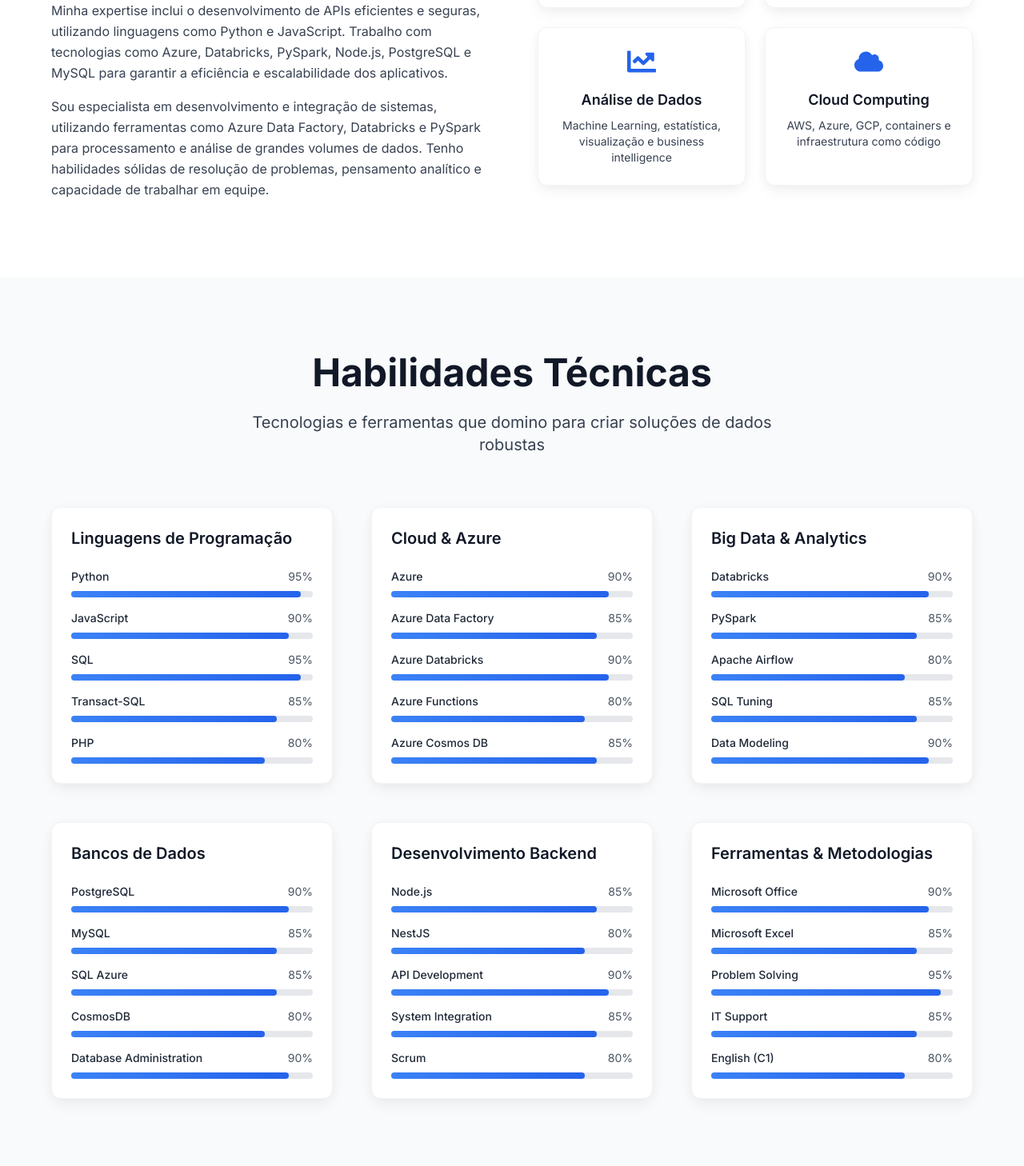
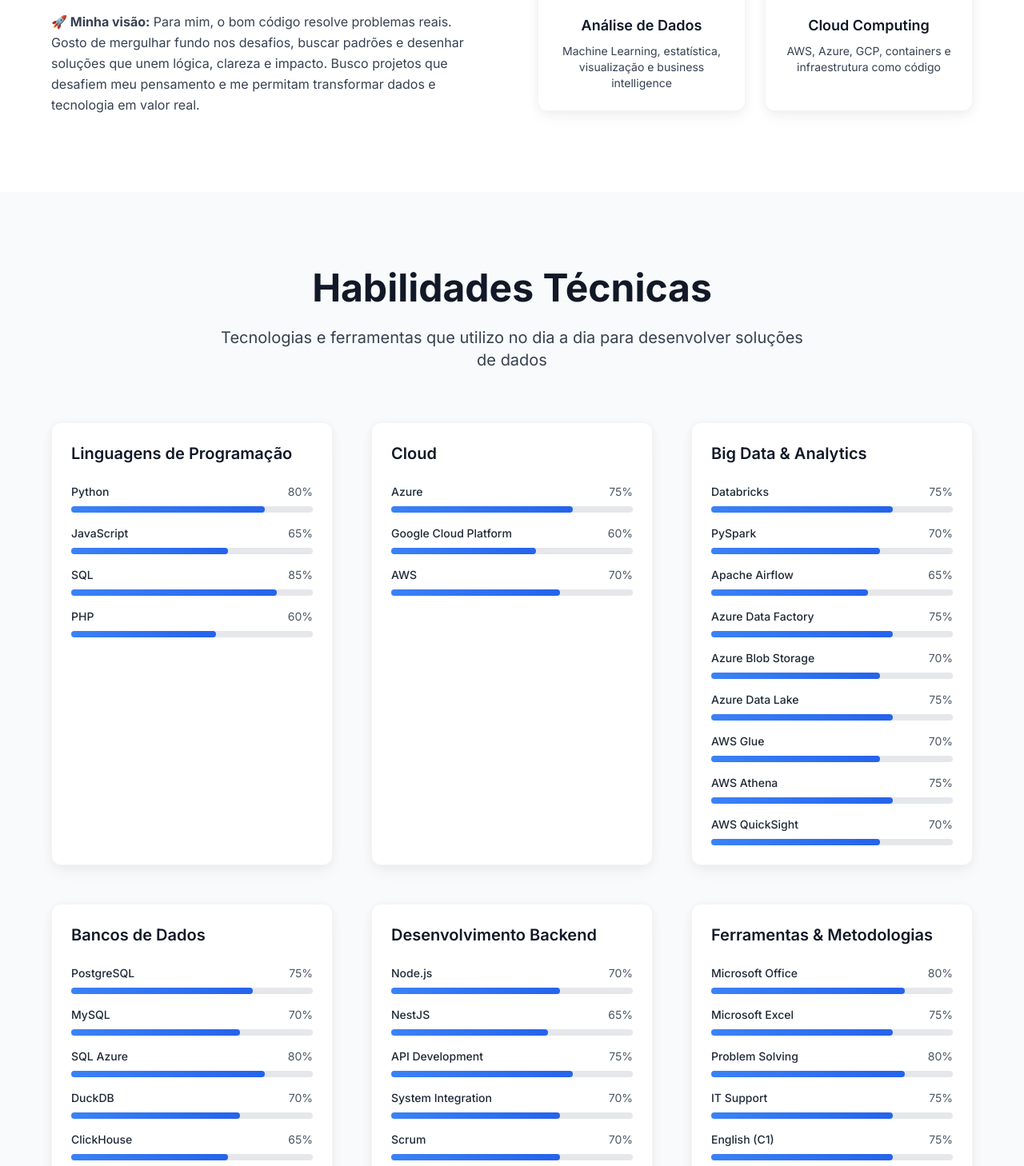
Before and after one commit to regiolopes/portfolio, a React (Vite) app: page / in a window 1280 px wide. Shown: the part 1312-2770 px from the top of the page at 80% size. Built offline with nearby package versions, Linux system fonts and the light colour scheme.

Commit message:
✨ feat(about/contact): Atualiza o conteúdo dos componentes `About` e `Contact`, removendo o formulário de contato e melhorando a descrição profissional

```diff
--- a/src/components/About.jsx
+++ b/src/components/About.jsx
@@ -64,12 +64,6 @@
         >
           Sobre Mim
         </motion.h2>
-        <motion.p
-          variants={itemVariants}
-          className="text-lg md:text-xl text-gray-700 dark:text-gray-200 max-w-3xl mx-auto px-4"
-        >
-          Engenheiro de Dados e Desenvolvedor de Software apaixonado por criar soluções inovadoras
-        </motion.p>
         </motion.div>
 
         <div className="grid lg:grid-cols-2 gap-12 lg:gap-16 items-center">
@@ -90,19 +84,13 @@
               className="space-y-4 text-gray-700 dark:text-gray-200 leading-relaxed"
             >
               <p>
-                Sou um BackEnd Developer e Engenheiro de Dados com uma paixão por desenvolver soluções tecnológicas inovadoras.
-                Com mais de 5 anos de experiência no setor, tenho um histórico comprovado de sucesso na criação de aplicativos
-                robustos e na implementação de arquiteturas escaláveis para gerenciamento e análise de dados.
+                Desde criança, sempre fui curioso sobre como as coisas funcionam. Hoje, canalizo essa curiosidade para o mundo digital como Back-End Developer e Engenheiro de Dados, transformando desafios complexos em soluções que fazem sentido.
               </p>
               <p>
-                Minha expertise inclui o desenvolvimento de APIs eficientes e seguras, utilizando linguagens como Python e JavaScript.
-                Trabalho com tecnologias como Azure, Databricks, PySpark, Node.js, PostgreSQL e MySQL para garantir a eficiência
-                e escalabilidade dos aplicativos.
+                <strong>💡 O que me move:</strong> Acredito que a tecnologia é uma ponte que conecta pessoas, ideias e oportunidades. Não busco apenas criar sistemas que funcionem, mas soluções com propósito que melhorem processos e contem histórias através dos dados.
               </p>
               <p>
-                Sou especialista em desenvolvimento e integração de sistemas, utilizando ferramentas como Azure Data Factory,
-                Databricks e PySpark para processamento e análise de grandes volumes de dados. Tenho habilidades sólidas de
-                resolução de problemas, pensamento analítico e capacidade de trabalhar em equipe.
+                <strong>🚀 Minha visão:</strong> Para mim, o bom código resolve problemas reais. Gosto de mergulhar fundo nos desafios, buscar padrões e desenhar soluções que unem lógica, clareza e impacto. Busco projetos que desafiem meu pensamento e me permitam transformar dados e tecnologia em valor real.
               </p>
             </motion.div>
           </motion.div>
--- a/src/components/Footer.jsx
+++ b/src/components/Footer.jsx
@@ -1,6 +1,6 @@
 import React from 'react'
 import { motion } from 'framer-motion'
-import { FaGithub, FaLinkedin, FaEnvelope, FaHeart } from 'react-icons/fa'
+import { FaGithub, FaLinkedin, FaEnvelope } from 'react-icons/fa'
 
 const Footer = () => {
   const containerVariants = {
@@ -41,11 +41,7 @@
             variants={itemVariants}
             className="mb-8"
           >
-            <h3 className="text-3xl font-bold mb-4">Regio</h3>
-            <p className="text-gray-400 max-w-2xl mx-auto mb-8">
-              Engenheiro de Dados apaixonado por transformar informações em valor de negócio.
-              Sempre em busca de novos desafios e oportunidades de crescimento.
-            </p>
+            <h3 className="text-3xl font-bold mb-8">Regio</h3>
 
             <div className="flex justify-center space-x-6 mb-8">
               <motion.a
@@ -83,12 +79,9 @@
             variants={itemVariants}
             className="border-t border-gray-800 pt-8"
           >
-            <div className="flex flex-col md:flex-row justify-between items-center">
-              <p className="text-gray-400 mb-4 md:mb-0">
+            <div className="flex flex-col md:flex-row justify-center items-center">
+              <p className="text-gray-400">
                 © {currentYear} Regio. Todos os direitos reservados.
-              </p>
-              <p className="text-gray-400 flex items-center">
-                Feito com <FaHeart className="text-red-500 mx-1" /> usando React & Tailwind CSS
               </p>
             </div>
           </motion.div>
--- a/src/components/Skills.jsx
+++ b/src/components/Skills.jsx
@@ -28,61 +28,63 @@
     {
       title: "Linguagens de Programação",
       skills: [
-        { name: "Python", level: 95 },
-        { name: "JavaScript", level: 90 },
-        { name: "SQL", level: 95 },
-        { name: "Transact-SQL", level: 85 },
-        { name: "PHP", level: 80 }
+        { name: "Python", level: 80 },
+        { name: "JavaScript", level: 65 },
+        { name: "SQL", level: 85 },
+        { name: "PHP", level: 60 }
       ]
     },
     {
-      title: "Cloud & Azure",
+      title: "Cloud",
       skills: [
-        { name: "Azure", level: 90 },
-        { name: "Azure Data Factory", level: 85 },
-        { name: "Azure Databricks", level: 90 },
-        { name: "Azure Functions", level: 80 },
-        { name: "Azure Cosmos DB", level: 85 }
+        { name: "Azure", level: 75 },
+        { name: "Google Cloud Platform", level: 60 },
+        { name: "AWS", level: 70 },
       ]
     },
     {
       title: "Big Data & Analytics",
       skills: [
-        { name: "Databricks", level: 90 },
-        { name: "PySpark", level: 85 },
-        { name: "Apache Airflow", level: 80 },
-        { name: "SQL Tuning", level: 85 },
-        { name: "Data Modeling", level: 90 }
+        { name: "Databricks", level: 75 },
+        { name: "PySpark", level: 70 },
+        { name: "Apache Airflow", level: 65 },
+        { name: "Azure Data Factory", level: 75 },
+        { name: "Azure Blob Storage", level: 70 },
+        { name: "Azure Data Lake", level: 75 },
+        { name: "AWS Glue", level: 70 },
+        { name: "AWS Athena", level: 75 },
+        { name: "AWS QuickSight", level: 70 }
+
       ]
     },
     {
       title: "Bancos de Dados",
       skills: [
-        { name: "PostgreSQL", level: 90 },
-        { name: "MySQL", level: 85 },
-        { name: "SQL Azure", level: 85 },
-        { name: "CosmosDB", level: 80 },
-        { name: "Database Administration", level: 90 }
+        { name: "PostgreSQL", level: 75 },
+        { name: "MySQL", level: 70 },
+        { name: "SQL Azure", level: 80 },
+        { name: "DuckDB", level: 70},
+        { name: "ClickHouse", level: 65}
       ]
     },
     {
       title: "Desenvolvimento Backend",
       skills: [
-        { name: "Node.js", level: 85 },
-        { name: "NestJS", level: 80 },
-        { name: "API Development", level: 90 },
-        { name: "System Integration", level: 85 },
-        { name: "Scrum", level: 80 }
+        { name: "Node.js", level: 70 },
+        { name: "NestJS", level: 65 },
+        { name: "API Development", level: 75 },
+        { name: "System Integration", level: 70 },
+        { name: "Scrum", level: 70 }
       ]
     },
     {
       title: "Ferramentas & Metodologias",
       skills: [
-        { name: "Microsoft Office", level: 90 },
-        { name: "Microsoft Excel", level: 85 },
-        { name: "Problem Solving", level: 95 },
-        { name: "IT Support", level: 85 },
-        { name: "English (C1)", level: 80 }
+        { name: "Microsoft Office", level: 80 },
+        { name: "Microsoft Excel", level: 75 },
+        { name: "Problem Solving", level: 80 },
+        { name: "IT Support", level: 75 },
+        { name: "English (C1)", level: 75 }
       ]
     }
   ]
@@ -107,7 +109,7 @@
             variants={itemVariants}
             className="text-lg md:text-xl text-gray-700 dark:text-gray-200 max-w-3xl mx-auto px-4"
           >
-            Tecnologias e ferramentas que domino para criar soluções de dados robustas
+            Tecnologias e ferramentas que utilizo no dia a dia para desenvolver soluções de dados
           </motion.p>
         </motion.div>
 
```
Also changed, not shown: src/components/Contact.jsx (+5 -127 lines).
